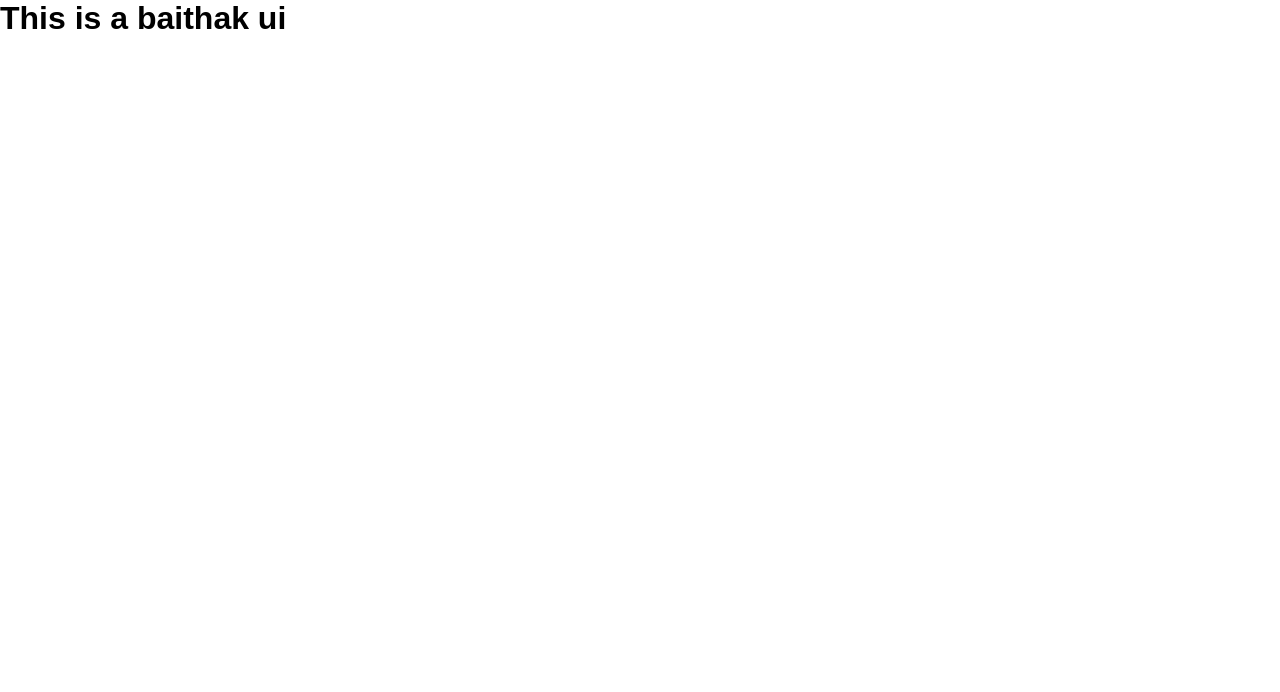
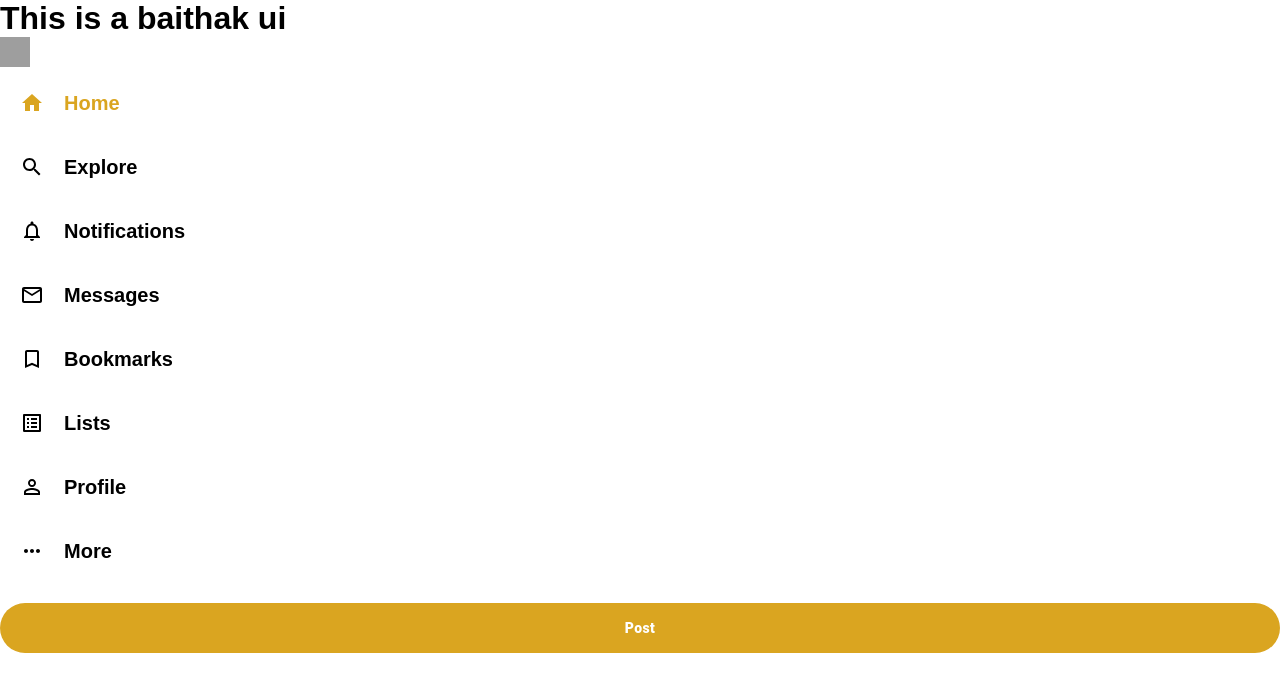
Before and after one commit to sagar-siwakoti/baitahak-main-ui, a React (Create React App) app: page / in a window 1280 px wide. Shown: the top 692 px of the page. Built offline with nearby package versions, Linux system fonts and the light colour scheme; grey boxes are pictures that could not be loaded.

Commit message:
-added sidebar to the ui

```diff
--- a/package.json
+++ b/package.json
@@ -3,6 +3,8 @@
   "version": "0.1.0",
   "private": true,
   "dependencies": {
+    "@material-ui/core": "^4.11.0",
+    "@material-ui/icons": "^4.9.1",
     "@testing-library/jest-dom": "^4.2.4",
     "@testing-library/react": "^9.5.0",
     "@testing-library/user-event": "^7.2.1",
--- a/src/App.css
+++ b/src/App.css
@@ -1,3 +1,8 @@
-.app{
-    font-family: Arial;
+.app {
+  font-family: Arial;
 }
+/*declaring css global variable*/
+body {
+  --baithak-color: 	#DAA520;
+    --baithak-background:#e6ecf0;
+}
--- a/src/App.js
+++ b/src/App.js
@@ -1,14 +1,16 @@
 import React from "react";
 
 import "./App.css";
+import Sidebar from "./components/Sidebar/Sidebar";
 
 function App() {
   return (
     <div className="app">
       <h1>This is a baithak ui</h1>
       {/*Sidebar*/}
+      <Sidebar />
       {/*Feed*/}
-      {/**/}
+      {/* Widgets*/}
     </div>
   );
 }
--- /dev/null
+++ b/src/components/Sidebar/Sidebar.jsx
@@ -0,0 +1,36 @@
+import React from "react";
+import "../../styles/Sidebar/Sidebar.css";
+import BaithakIcon from "../../assets/images/baithak-logo.ico";
+import SidebarOption from "./SidebarOption";
+import HomeIcon from "@material-ui/icons/Home";
+import SearchIcon from "@material-ui/icons/Search";
+import NotificationsNoneIcon from "@material-ui/icons/NotificationsNone";
+import MailOutlineIcon from "@material-ui/icons/MailOutline";
+import BookmarkBorderIcon from "@material-ui/icons/BookmarkBorder";
+import ListAltIcon from "@material-ui/icons/ListAlt";
+import PermIdentityIcon from "@material-ui/icons/PermIdentity";
+import MoreHorizIcon from "@material-ui/icons/MoreHoriz";
+import { Button } from "@material-ui/core";
+
+function Sidebar() {
+    return (
+        <div className="sidebar">
+            <img src={BaithakIcon} alt="icon" className="sidebar__icon"/>
+            <SidebarOption active Icon={HomeIcon} text="Home" />
+            <SidebarOption Icon={SearchIcon} text="Explore" />
+            <SidebarOption Icon={NotificationsNoneIcon} text="Notifications" />
+            <SidebarOption Icon={MailOutlineIcon} text="Messages" />
+            <SidebarOption Icon={BookmarkBorderIcon} text="Bookmarks" />
+            <SidebarOption Icon={ListAltIcon} text="Lists" />
+            <SidebarOption Icon={PermIdentityIcon} text="Profile" />
+            <SidebarOption Icon={MoreHorizIcon} text="More" />
+
+            {/* Button -> Tweet */}
+            <Button variant="outlined" className="sidebar__post" fullWidth>
+                Post
+            </Button>
+        </div>
+    );
+}
+
+export default Sidebar;
--- /dev/null
+++ b/src/components/Sidebar/SidebarOption.jsx
@@ -0,0 +1,13 @@
+import React from "react";
+import "../../styles/Sidebar/SidebarOption.css";
+function SidebarOption({active, text, Icon }) {
+  return (
+    <div className={`sidebarOption ${
+    active && 'sidebarOption--active'}`}>
+      <Icon />
+      <h2>{text}</h2>
+    </div>
+  );
+}
+
+export default SidebarOption;
--- /dev/null
+++ b/src/styles/Sidebar/Sidebar.css
@@ -0,0 +1,14 @@
+.sidebar__icon{
+    height: 30px;
+    width: 30px;
+}
+.sidebar__post {
+    background-color: var(--baithak-color) !important;
+    border: none !important;
+    color: white !important;
+    font-weight: 900 !important;
+    text-transform: inherit !important;
+    border-radius: 30px !important;
+    height: 50px !important;
+    margin-top: 20px !important;
+}
--- /dev/null
+++ b/src/styles/Sidebar/SidebarOption.css
@@ -0,0 +1,22 @@
+.sidebarOption{
+    display: flex;
+    align-items: center;
+    cursor: pointer;
+}
+.sidebarOption > .MuiSvgIcon-root {
+    padding: 20px;
+}
+.sidebarOption>h2{
+    font-weight: 800;
+    font-size: 20px;
+    margin-right: 20px;
+}
+.sidebarOption:hover {
+    background-color: #FAFAD2;
+    border-radius: 30px;
+    color:var(--baithak-color);
+    transition: color 100ms ease-out;
+}
+.sidebarOption--active{
+    color: var(--baithak-color);
+}
```
Also changed, not shown: 2 other files (tests, documents, lock files or other folders).
